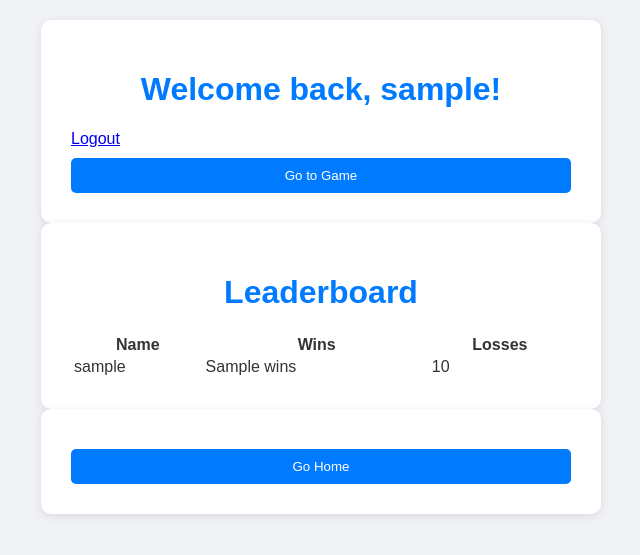
After one commit to Blueburger/312GroupXOR, a Flask app: template app/templates/leaderboard.html in a window 1280 px wide. The commit adds this page. Shown: the top 555 px of the page, without its empty margins (319-959 px from the left). Run offline with Flask 3, Linux system fonts and the light colour scheme; the template is opened without the code that fills it: most values are stand-ins (such as "Sample title", 1, 10 or a date in 2020); some libraries are stand-ins or nearby versions.

Commit message:
Set up Atlas Cluster as DB instead of localhost and impl Leaderboard

```diff
--- a/app/__init__.py
+++ b/app/__init__.py
@@ -7,6 +7,8 @@ import os
 from datetime import datetime
 from flask_socketio import SocketIO
 
+#from app.database import db, get_db
+
 socketio = SocketIO(cors_allowed_origins="*")
 
 mongo = PyMongo()
@@ -14,6 +16,8 @@ mongo = PyMongo()
 # for loading the .env file manually
 env_file = os.getenv("ENV_FILE", ".env")
 load_dotenv(env_file)
+default_db_uri = "mongodb+srv://tanuki:tanuki@cluster0.h5bcc.mongodb.net/312XOR?retryWrites=true&w=majority&appName=Cluster0"
+
 
 def create_app():
     app = Flask(__name__)
@@ -25,10 +29,16 @@ def create_app():
     app.config["SESSION_COOKIE_HTTPONLY"] = True
     app.config["SESSION_COOKIE_SECURE"] = False  # Set to True in production over HTTPS
     app.config["SESSION_COOKIE_SAMESITE"] = "Lax"
+    db_uri =  os.getenv("MONGO_URI", default_db_uri) # This is right.
 
-    app.config["MONGO_URI"] = os.getenv("MONGO_URI","mongodb://localhost:27017/XORdb")
+    app.config["MONGO_URI"] = db_uri
+    mongo.init_app(app)
+    #mongo = PyMongo(app)
 
-    mongo.init_app(app)
+
+    # app.config["MONGO_URI"] = os.getenv("MONGO_URI","mongodb://localhost:27017/XORdb")
+    #mongo = PyMongo(app)
+    #mongo.init_app(app)
 
     # for the logging all requests sent to server
     #log_file_path = os.getenv("LOG_FILE", "server.log")
--- a/app/sockets.py
+++ b/app/sockets.py
@@ -1,6 +1,7 @@
 from flask_socketio import emit, join_room, leave_room
 from flask import session, request
 from app import socketio
+from app import mongo
 import time
 import random
 import string
@@ -13,6 +14,7 @@ active_rps_games = {}
 
 # Generate a shared map seed
 MAP_SEED = ''.join(random.choices(string.ascii_letters + string.digits, k=12))
+
 
 @socketio.on("connect")
 def on_connect(auth):
@@ -191,7 +193,20 @@ def handle_rps_complete(data):
 
     if result == "win":
         players[from_sid]["wins"] += 1
+        wins = players[from_sid]["wins"]
     elif result == "loss":
         players[opponent_sid]["wins"] += 1
+        wins = players[opponent_sid]["wins"]
+
+    # Database things
+    winner_player = mongo.db.users.find_one({"username": winner})
+    if winner_player is not None:
+        games = winner_player["games"] + 1
+        mongo.db.users.update_one({"username": winner}, {"$set": {"wins": wins, "games": games}})
+    loser_player = mongo.db.users.find_one({"username": loser})
+    if loser_player is not None:
+        games = loser_player["games"] + 1
+        mongo.db.users.update_one({"username": loser}, {"$set": {"games": games}})
+
 
     emit("player_data", players, broadcast=True)
--- a/app/templates/index.html
+++ b/app/templates/index.html
@@ -30,5 +30,10 @@
             </form>
         {% endif %}
     </div>
+    <div class="container">
+        <form action="/leaderboard">
+            <button type="submit">Leaderboard</button>
+        </form>
+    </div>
 </body>
 </html>
--- /dev/null
+++ b/app/templates/leaderboard.html
@@ -0,0 +1,47 @@
+<!DOCTYPE html>
+<html lang="en">
+<head>
+    <meta charset="UTF-8">
+    <title>XOR Project - Login</title>
+    <link rel="stylesheet" href="{{ url_for('static', filename='style.css') }}">
+</head>
+<header>
+    <div class="container">
+        {% if username %}
+            <h1>Welcome back, {{ username }}!</h1>
+            <a href="/logout">Logout</a>
+            <form action="/game">
+                <button type="submit">Go to Game</button>
+            </form>
+        {% endif %}
+    </div>
+</header>
+<body>
+    <div class="container">
+        <h1> Leaderboard </h1>
+        <table id="leaderboard-table" class="display" style="width: 100%">
+            <thead>
+                <tr>
+                    <th>Name</th>
+                    <th>Wins</th>
+                    <th>Losses</th>
+                </tr>
+            </thead>
+            {% for item in users_list %}
+            <tr>
+                <td>{{item.username}}</td>
+                <td>{{item.wins}}</td>
+                <td>{{item.games - item.wins}}</td>
+            </tr>
+            {% endfor %}
+        </table>
+    </div>
+</body>
+<footer>
+    <div class="container">
+        <form action="/">
+            <button type="submit">Go Home</button>
+        </form>
+    </div>
+</footer>
+</html>
```
Also changed, not shown: app/routes.py (+22 -1 lines), 1 other file.
